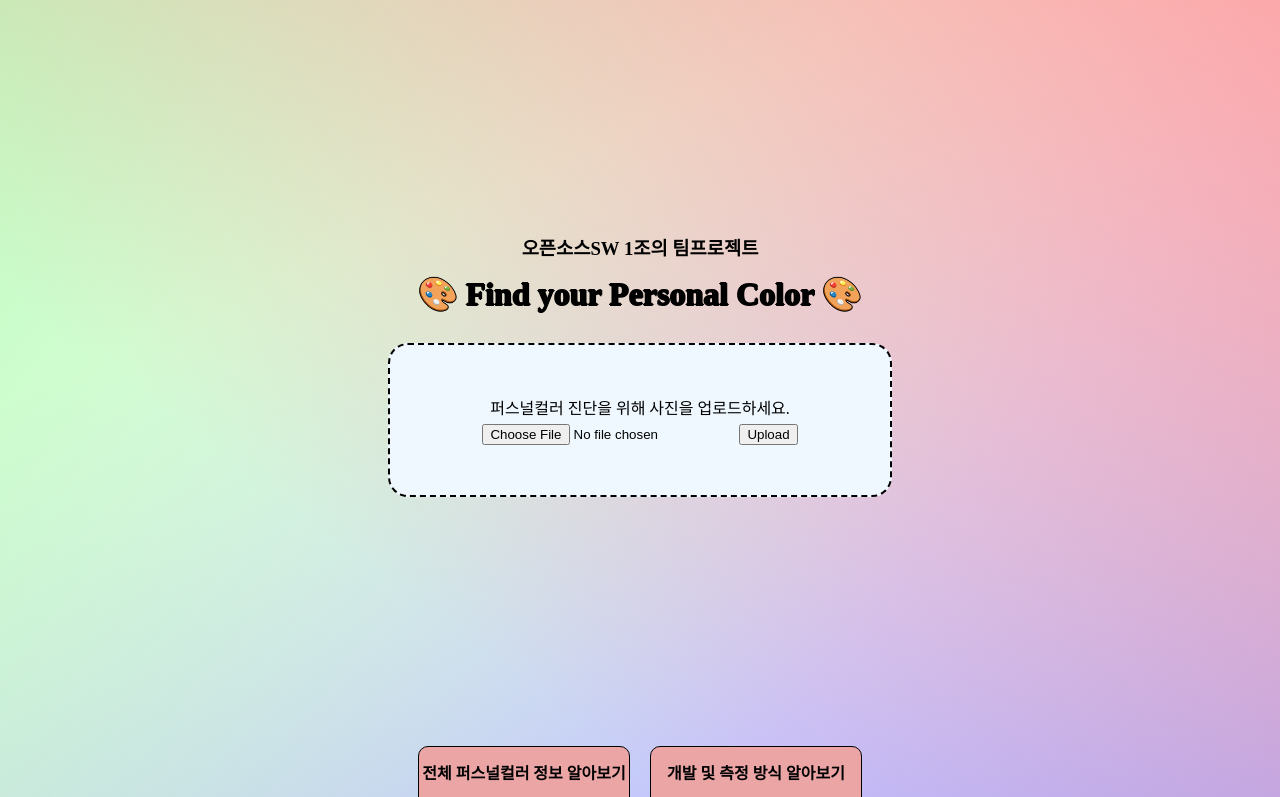
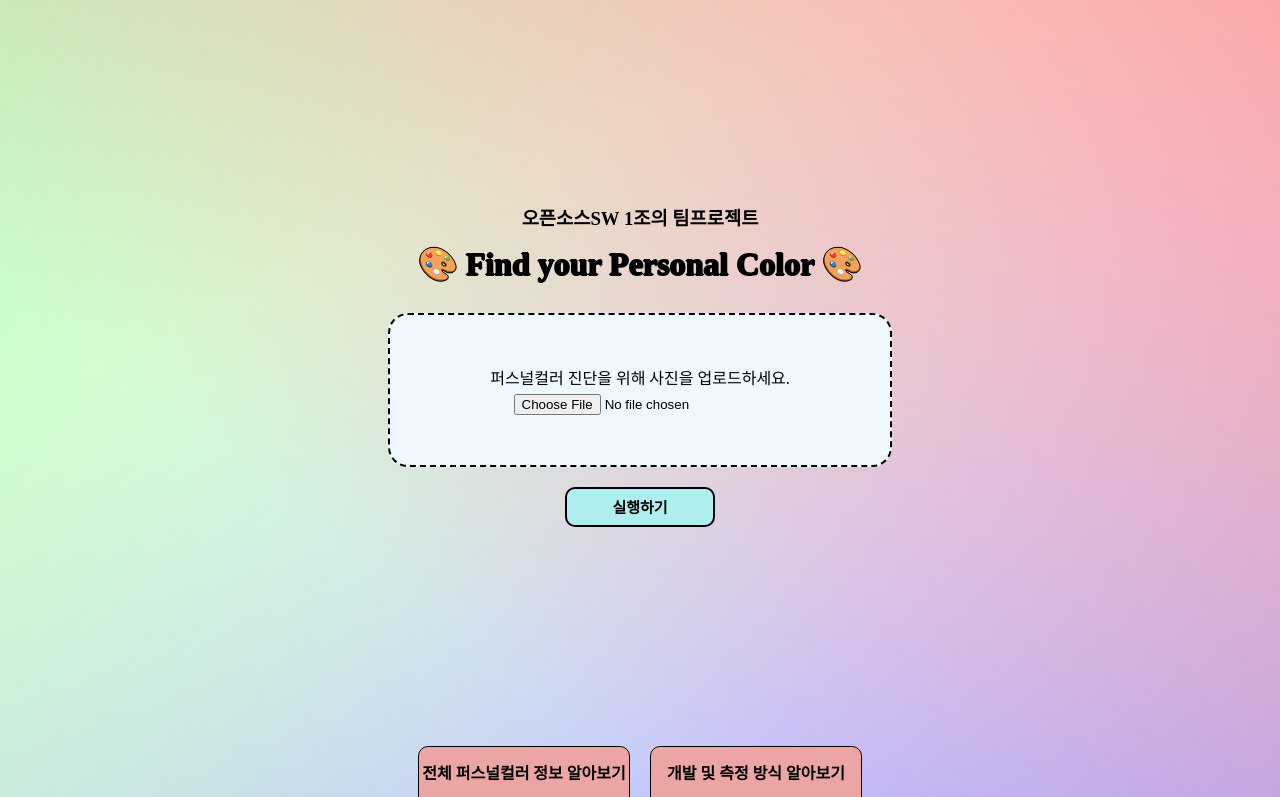
Before and after one commit to Be-1st/Personal_Face_color, a Flask app: template AIcode/web/templates/web.html in a window 1280 px wide. Shown: the top 797 px of the page. Run offline with Flask 3, Linux system fonts and the light colour scheme; the template is opened without the code that fills it, so the values that code supplies are empty.

Commit message:
Add files via upload

```diff
--- a/AIcode/web/templates/web.css
+++ b/AIcode/web/templates/web.css
@@ -43,6 +43,20 @@ h1 {
   margin-top: 20px;
 }
 
+.exe {
+  margin-top: 20px;
+}
+
+#button {
+  width: 150px;
+  height: 40px;
+  background-color: paleturquoise;
+  border: 2px solid black;
+  border-radius: 10px;
+  font-size: 15px;
+  font-weight: bold;
+}
+
 .text {
   margin-bottom: 5px;
 }
--- a/AIcode/web/templates/web.html
+++ b/AIcode/web/templates/web.html
@@ -1,28 +1,41 @@
 <!DOCTYPE html>
 <html lang="en">
   <head>
-    <meta charset="UTF-8">
-    <meta name="viewport" content="width=device-width, initial-scale=1.0">
-    <link rel="stylesheet" href="web.css">
+    <meta charset="UTF-8" />
+    <meta name="viewport" content="width=device-width, initial-scale=1.0" />
+    <link rel="stylesheet" href="web.css" />
     <title>Color-Insight</title>
   </head>
   <body>
     <div class="body">
       <h3>오픈소스SW 1조의 팀프로젝트</h3>
-        <h1 style="text-shadow: -1px 0px black, 0px 1px black, 1px 0px black, 0px -1px black;">
+      <h1
+        style="
+          text-shadow: -1px 0px black, 0px 1px black, 1px 0px black,
+            0px -1px black;
+        "
+      >
         🎨 Find your Personal Color 🎨
       </h1>
       <div class="box">
         <div class="text">퍼스널컬러 진단을 위해 사진을 업로드하세요.</div>
         <form action="/" method="post" enctype="multipart/form-data">
-                <input type="file" name="file" accept=".jpg, .jpeg, .png">
-                <input type="submit" value="Upload">
+          <input type="file" name="file" accept=".jpg, .jpeg, .png" />
+        </form>
+      </div>
+      <div class="exe">
+        <form action="/" method="post" enctype="multipart/form-data">
+          <input type="submit" value="실행하기" id="button" />
         </form>
       </div>
     </div>
     <div class="bar">
-        <a class="info" href="info.html"><strong>전체 퍼스널컬러 정보 알아보기</strong></a>
-        <a class="dev" href="develop.html"><strong>개발 및 측정 방식 알아보기</strong></a>
+      <a class="info" href="info.html"
+        ><strong>전체 퍼스널컬러 정보 알아보기</strong></a
+      >
+      <a class="dev" href="develop.html"
+        ><strong>개발 및 측정 방식 알아보기</strong></a
+      >
     </div>
   </body>
 </html>
```
Lines whose indentation alone changed are shown as unchanged.
